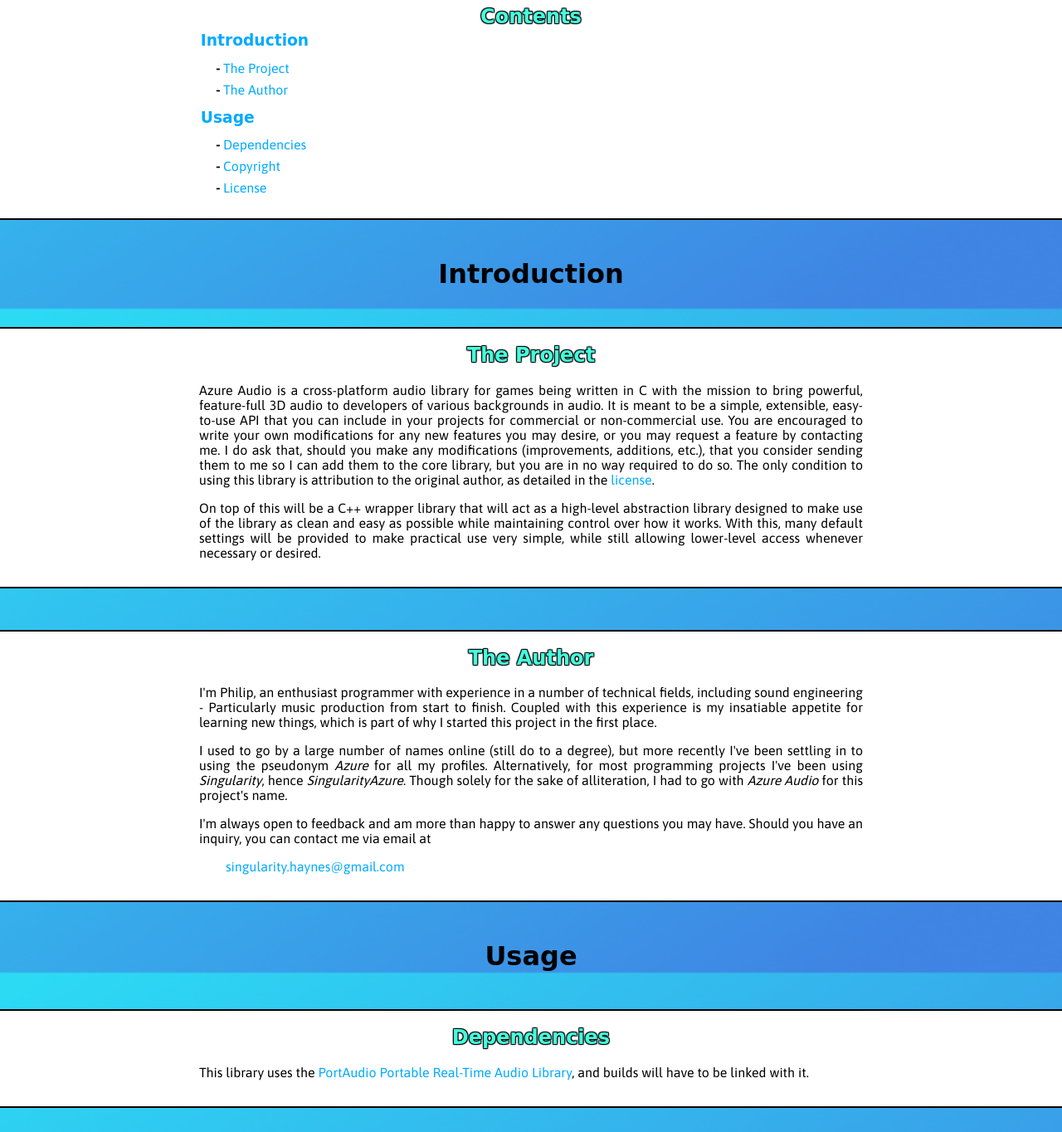
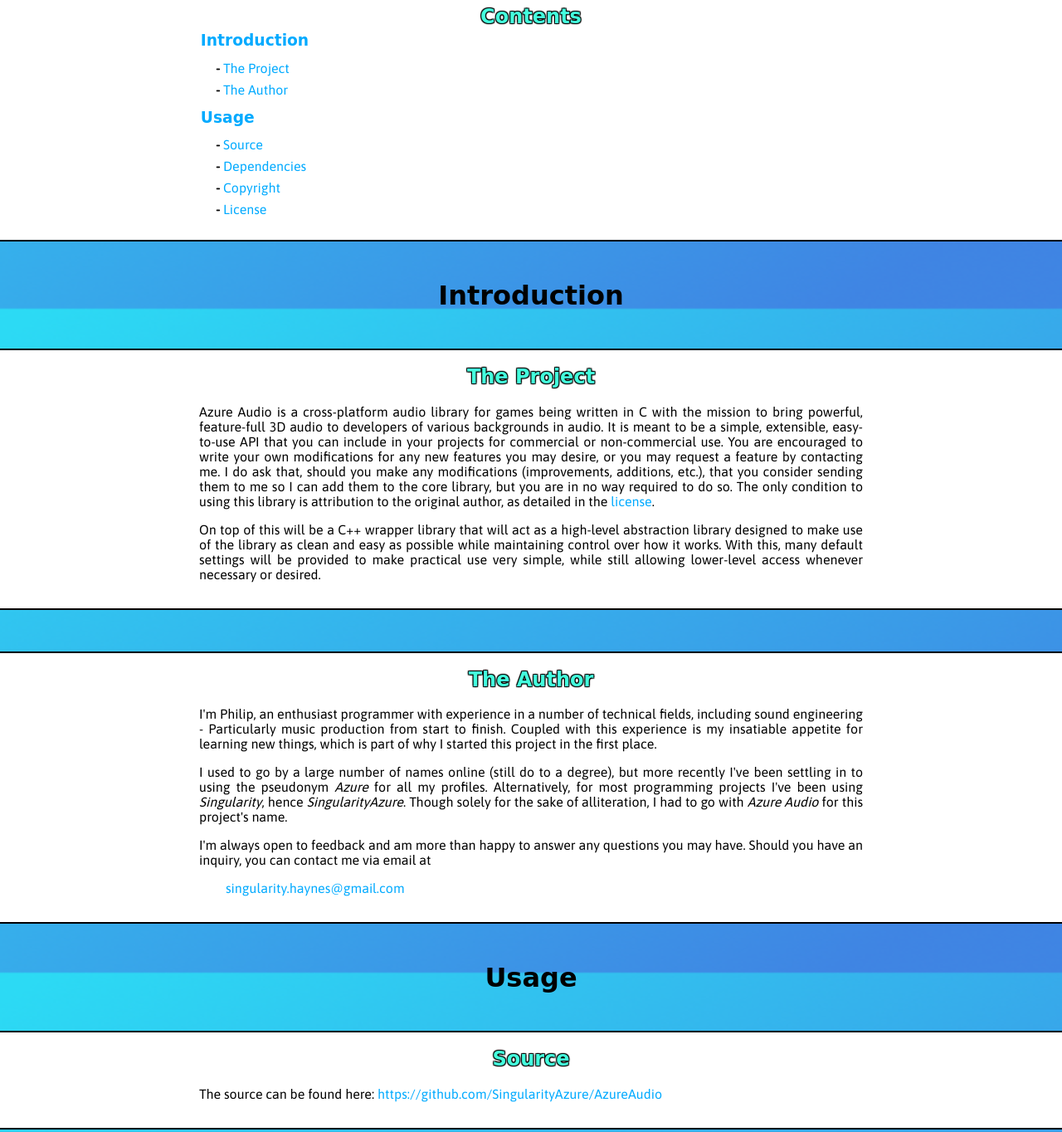
Before and after one commit to SingularityAzure/AzAudio, a plain HTML site: page docs/index.html in a window 1280 px wide. Shown: the part 428-1792 px from the top of the page at 83% size. Drawn offline with Linux system fonts and the light colour scheme.

Commit message:
Added link to github source

```diff
--- a/docs/index.html
+++ b/docs/index.html
@@ -31,6 +31,9 @@
                 </ul>
                 <h4><a href=#usage>Usage</a></h4>
                 <ul>
+                    <li>
+                        <a href=#source>Source</a>
+                    </li>
                     <li>
                         <a href=#dependencies>Dependencies</a>
                     </li>
@@ -70,6 +73,13 @@
             <h2>Usage</h2>
         </header>
         <br/>
+        <section id="source">
+            <div class="narrow">
+                <h3>Source</h3>
+                <p>The source can be found here: <a href="https://github.com/SingularityAzure/AzureAudio">https://github.com/SingularityAzure/AzureAudio</a></p>
+            </div>
+        </section>
+        <br/>
         <section id="dependencies">
             <div class="narrow">
                 <h3>Dependencies</h3>
```
